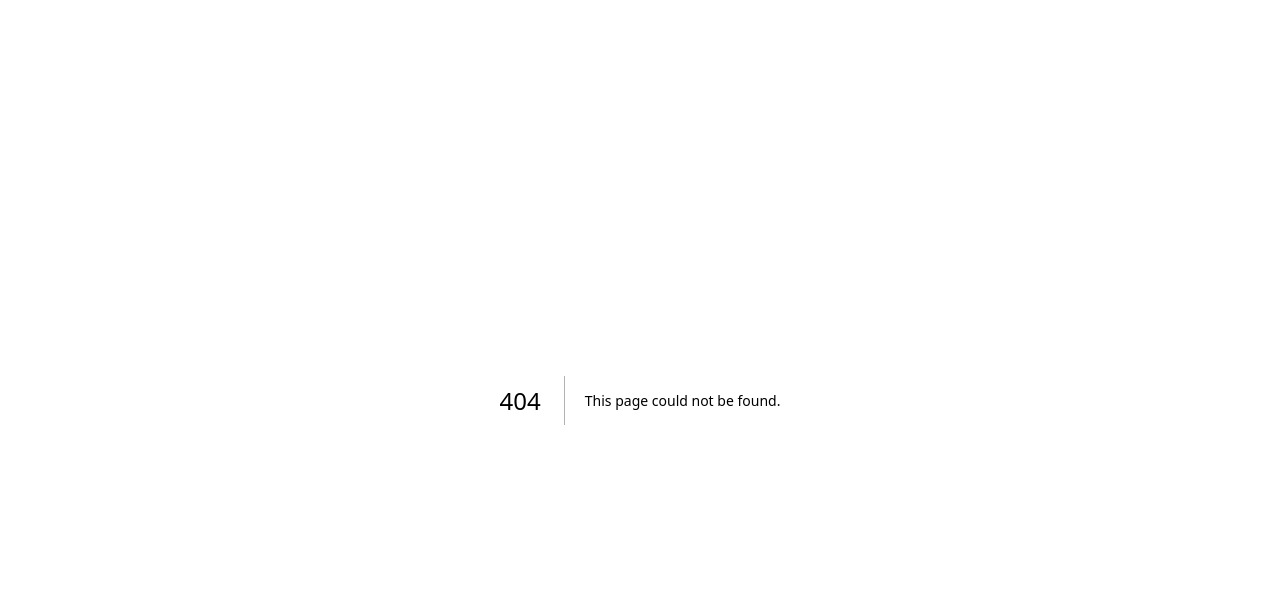
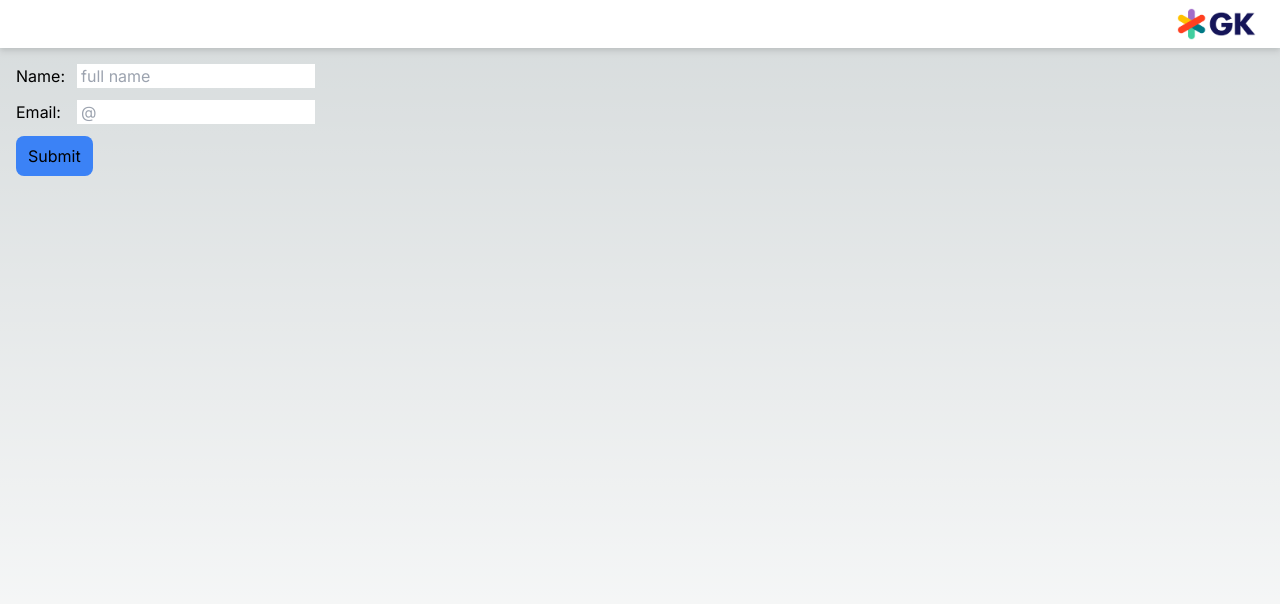
Before and after one commit to gallagherpat/gk-clientelling, a Next.js app: page /user/input in a window 1280 px wide. Before the commit this address had no page. Shown: the top 604 px of the page. Built offline with nearby package versions, Linux system fonts and the light colour scheme.

Commit message:
Added form inputs

```diff
--- a/app/api/newuser/index.ts
+++ /dev/null
@@ -1,36 +0,0 @@
-import { PrismaClient } from "@prisma/client";
-import type { NextApiRequest, NextApiResponse } from 'next';
-
-interface test {
-    success: boolean
-}
-
-// const prisma = new PrismaClient();
-function handler(
-    _req: NextApiRequest,
-    res: NextApiResponse<test>
-    ){
-        const user: test = {success: true}
-        const noUser: test = {success: true}
-
-    if(_req.method === 'POST'){
-        res.status(200).json(user)
-        console.log(_req.body);
-    }else{
-        res.status(400).json(noUser)
-    }
-    // // const createUser = await prisma.user.create({
-    // //     data:{
-    // //      name: "Victoria Smith",
-    // //      email: "victoria@email.com",
-    // //      createdAt: new Date()
-    // //     }
-    // // })
-    // if(_req.body){
-    //     res.status(200).json({sucess: true})
-    // }else{
-    //     res.status(400).json({success: false})
-    // }
-}
-
-export default handler
--- /dev/null
+++ b/app/api/newuser/route.ts
@@ -0,0 +1,17 @@
+import { NextResponse } from "next/server";
+import { PrismaClient } from "@prisma/client";
+
+const prisma = new PrismaClient();
+export async function POST(request: Request) {
+    const req = await request.json();
+    console.log(req.hello);
+    // const createUser = await prisma.user.create({
+    //     data:{
+    //      name: "Victoria Smith",
+    //      email: "victoria@email.com",
+    //      createdAt: new Date()
+    //     }
+    // })
+    // if(!createUser) return NextResponse.json({success: false})
+    return NextResponse.json({success: true})
+}
--- /dev/null
+++ b/app/api/test/route.ts
@@ -0,0 +1,7 @@
+import { NextResponse } from "next/server";
+
+export async function POST(request: Request) {
+    const req = await request.json();
+    console.log(req.hello);
+    return NextResponse.json({hello: "test"})
+}
--- /dev/null
+++ b/app/components/userForm.tsx
@@ -0,0 +1,24 @@
+import { PrismaClient } from "@prisma/client"
+
+function UserForm(){
+    async function newUser(data: FormData) {
+        'use server'
+        const prisma = new PrismaClient;
+
+        console.log(data.get('name'));
+        console.log(data.get('email'));
+    }
+
+    return(
+    <form className="mt-4 ml-4" action={newUser} method="post">
+    <label htmlFor="name">Name:</label>
+    <input className="ml-3 pl-1" type="text" name="name" placeholder="full name"/>
+    <br />
+    <label htmlFor="email">Email:</label>
+    <input className="ml-4 pl-1 mt-3" type="text" name="email" placeholder="@"/>
+    <br />
+    <button type="submit" className="bg-blue-500 py-2 px-3 mt-3 rounded-lg">Submit</button>
+  </form>)
+}
+
+export default UserForm
--- a/app/customer/[slug]/page.tsx
+++ b/app/customer/[slug]/page.tsx
@@ -1,9 +1,23 @@
+"use client"
 import Section from '@/app/components/section';
 import Header from '@/app/layouts/header';
 import CustomerCard from '@/app/layouts/cust-card';
 
 export default function Page({params}: {params:{slug: string}}){
-
+    async function newUser() {
+      const req = await fetch('/api/newuser', {
+        method: "POST",
+        headers: {
+          "content-type": "application/json",
+        },
+        body: JSON.stringify({
+          hello: 'test',
+        })
+      });
+      const res = await req.json();
+      const data = await res;
+      console.log(data);
+    }
 
     return (
         <main className="min-h-screen">
@@ -15,6 +29,7 @@ export default function Page({params}: {params:{slug: string}}){
           <Section name="Recommendations"/>
           <Section name="Past Purchases"/>
           <Section name="Wish List"/>
+          <button className='bg-blue-400 px-3 py-4 m-3' onClick={newUser}>New user</button>
           </div>
         </main>
       )
--- a/app/layouts/header.tsx
+++ b/app/layouts/header.tsx
@@ -5,6 +5,9 @@ import * as React from 'react';
 //@ts-ignore
 export default function Header(props){
 let logoPath = "/" + props.name + ".png"
+if(!props.name){
+logoPath = "/GK_Software_logo.png";
+}
 return(
 <header className="flex mb-[2px] bg-white drop-shadow-md p-2 h-[48px]">
     <h1 className="flex grow capitalize ms-4 my-auto">{props.name}</h1>
--- /dev/null
+++ b/app/user/input/page.tsx
@@ -0,0 +1,15 @@
+import Header from "@/app/layouts/header"
+import UserForm from "@/app/components/userForm"
+
+
+
+export default function Home() {
+
+  //@ts-ignore
+  return (
+    <main className="min-h-screen">
+      <Header/>
+      <UserForm/>
+    </main>
+  )
+}
```
Also changed, not shown: app/api/route.ts (added).
